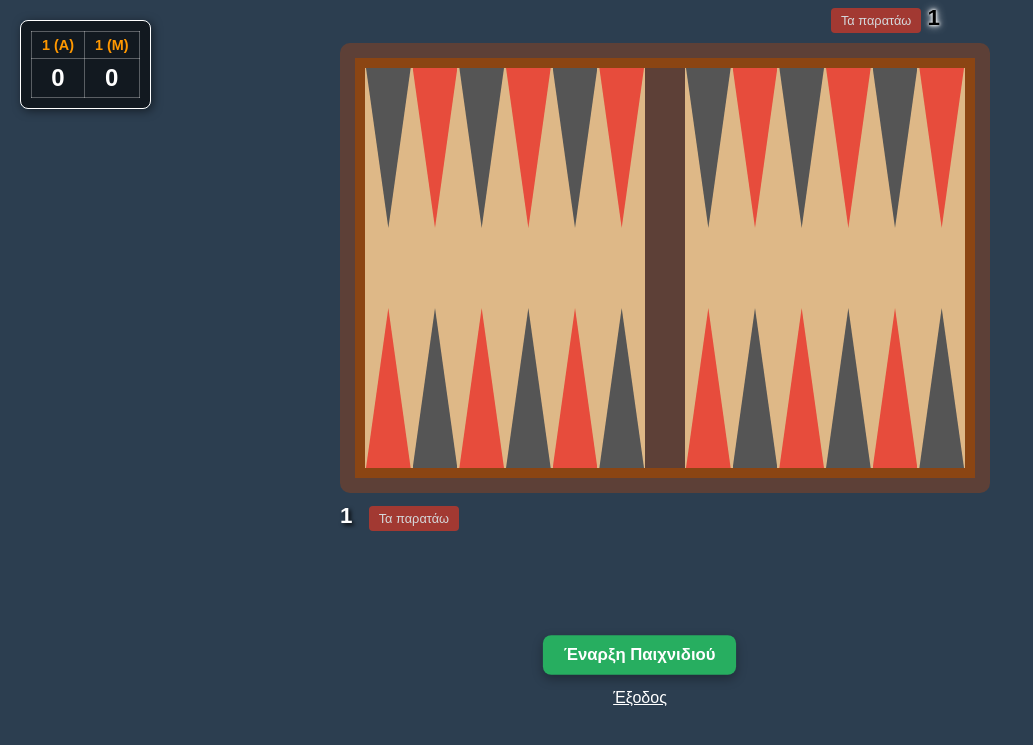
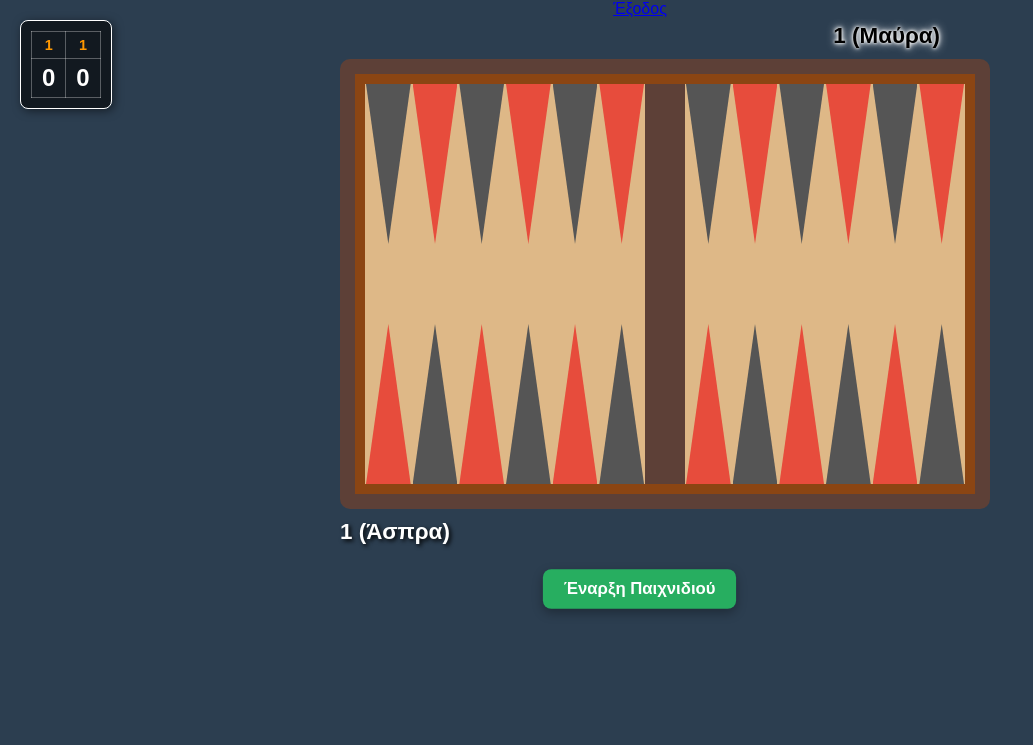
Before and after one commit to iee-ihu-gr-course1941/ADISE25_2020126, a PHP site: page /game.php in a window 1280 px wide. Shown: the top 745 px of the page, without its empty margins (0-1033 px from the left). Run offline with PHP 8.4, Linux system fonts and the light colour scheme; the visitor is signed in with stand-in values (Sample User, id 1); data comes from the database, SQL or seed files in the repository.

Commit message:
Update game.php

```diff
--- a/game.php
+++ b/game.php
@@ -3,131 +3,121 @@
 require_once "lib/dbconnect.php";
 session_start();
 
-// 1. ΕΛΕΓΧΟΣ ΑΣΦΑΛΕΙΑΣ:
-// Αν δεν υπάρχουν τα ονόματα που έστειλε το login.php, τότε ο χρήστης μπήκε παράνομα.
+// ΕΛΕΓΧΟΣ
 if (!isset($_SESSION['player1_name']) || !isset($_SESSION['player2_name'])) {
     $_SESSION['error'] = "Πρέπει να κάνετε Login για να παίξετε!";
     header("Location: login.php");
     exit();
 }
 
-// 2. ΑΡΧΙΚΟΠΟΙΗΣΗ ΠΑΙΧΝΙΔΙΟΥ (Τρέχει ΜΟΝΟ την πρώτη φορά που μπαίνεις μετά το Login)
-// Ελέγχουμε αν έχει οριστεί το 'player_white'. Αν όχι, σημαίνει ότι είναι νέο παιχνίδι.
+// ΑΡΧΙΚΟΠΟΙΗΣΗ
 if (!isset($_SESSION['player_white'])) {
-
-    // Παίρνουμε τα δεδομένα που αποθήκευσε ο "Αστυνομικός" (login.php)
     $p1_name = $_SESSION['player1_name'];
     $p2_name = $_SESSION['player2_name'];
     $choice  = isset($_SESSION['player1_color']) ? $_SESSION['player1_color'] : 'white';
 
-    // Ρύθμιση Session (Ποιος είναι ποιος)
     if ($choice === 'white') {
         $_SESSION['player_white'] = $p1_name;
         $_SESSION['player_black'] = $p2_name;
-        $_SESSION['my_color'] = 'white'; // Ξεκινάει αυτός που διάλεξε άσπρα
+        $_SESSION['my_color'] = 'white';
     } else {
         $_SESSION['player_black'] = $p1_name;
         $_SESSION['player_white'] = $p2_name;
         $_SESSION['my_color'] = 'black';
     }
 
-    // >>> RESET ΒΑΣΗΣ ΔΕΔΟΜΕΝΩΝ <<<
-    // Αυτό τρέχει ΜΙΑ φορά στην αρχή, οπότε δεν θα μηδενίζει το σκορ στο refresh.
+    $mysqli->query("UPDATE game_status SET status='not active', p_turn=NULL, result=NULL, score_w=0, score_b=0, dice1=NULL, dice2=NULL");
+    $mysqli->query("DELETE FROM board");
+}
+?>
 
-    // α) Μηδενισμός Σκορ και Κατάστασης
-    $sql_reset_status = "UPDATE game_status SET status='not active', p_turn='W', result=NULL, last_change=NOW(), score_w=0, score_b=0, dice1=NULL, dice2=NULL";
-    $mysqli->query($sql_reset_status);
-
-    // β) Καθαρισμός του Board
-    $sql_clear_board = "DELETE FROM board";
-    $mysqli->query($sql_clear_board);
-}
-
-// Από εδώ και κάτω συνεχίζει το HTML της σελίδας...
-?>
 <!DOCTYPE html>
-<html>
+<html lang="el">
 <head>
-    <title>Παιχνίδι Φεύγα</title>
-    <link rel="stylesheet" type="text/css" href="style.css?v=6">
+    <meta charset="UTF-8">
+    <title>Το Φεύγα μου</title>
+    <link rel="stylesheet" href="style.css?v=3">
     <script>
-        let myColor = "<?php echo isset($_SESSION['my_color']) ? $_SESSION['my_color'] : ''; ?>";
-
-        // ΝΕΟ: Ελέγχουμε αν έχει οριστεί το 'game_mode' στο session (θα το κάνουμε στο login.php)
-        const isHotseat = <?php echo (isset($_SESSION['game_mode']) && $_SESSION['game_mode'] === 'hotseat') ? 'true' : 'false'; ?>;
-
-        console.log("My Color is: " + myColor);
-        console.log("Mode Hotseat: " + isHotseat);
+        var myColor = "<?php echo $_SESSION['my_color']; ?>";
+        var isHotseat = <?php echo ($_SESSION['game_mode'] === 'hotseat') ? 'true' : 'false'; ?>;
+        var pWhite = "<?php echo $_SESSION['player_white']; ?>";
+        var pBlack = "<?php echo $_SESSION['player_black']; ?>";
     </script>
-    <script src="fevga.js" defer></script>
 </head>
 <body>
 
     <div id="scoreboard">
         <table>
-            <tr><th><?php echo $_SESSION['player_white']; ?> (A)</th><th><?php echo $_SESSION['player_black']; ?> (M)</th></tr>
-            <tr><td id="score-w">0</td><td id="score-b">0</td></tr>
+            <tr>
+                <th><?php echo $_SESSION['player_white']; ?></th>
+                <th><?php echo $_SESSION['player_black']; ?></th>
+            </tr>
+            <tr>
+                <td id="score-w">0</td>
+                <td id="score-b">0</td>
+            </tr>
         </table>
     </div>
 
+    <a href="logout.php" class="btn-exit-top">Έξοδος</a>
+
+
     <div class="game-wrapper">
+
         <div class="player-label top-right">
-            <button class="btn-surrender" onclick="surrender('black')">Τα παρατάω</button>
-            <span class="p-name"><?php echo $_SESSION['player_black']; ?></span>
-            <div id="turn-label-b" class="turn-box top">Είναι η σειρά σου</div>
+            <span id="turn-label-b" class="turn-active" style="display:none; margin-right:10px;">Παίζει τώρα</span>
+            <?php echo $_SESSION['player_black']; ?> (Μαύρα)
         </div>
 
         <div class="board">
-            <div class="half-board left">
+            <div class="half-board">
                 <div class="row top">
-                    <div class="point" id="p13"></div><div class="point" id="p14"></div>
-                    <div class="point" id="p15"></div><div class="point" id="p16"></div>
-                    <div class="point" id="p17"></div><div class="point" id="p18"></div>
+                    <div id="p13" class="point"></div><div id="p14" class="point"></div><div id="p15" class="point"></div>
+                    <div id="p16" class="point"></div><div id="p17" class="point"></div><div id="p18" class="point"></div>
                 </div>
                 <div class="row bottom">
-                    <div class="point" id="p12"></div><div class="point" id="p11"></div>
-                    <div class="point" id="p10"></div><div class="point" id="p9"></div>
-                    <div class="point" id="p8"></div><div class="point" id="p7"></div>
+                    <div id="p12" class="point"></div><div id="p11" class="point"></div><div id="p10" class="point"></div>
+                    <div id="p9" class="point"></div><div id="p8" class="point"></div><div id="p7" class="point"></div>
                 </div>
             </div>
+
             <div class="bar"></div>
-            <div class="half-board right">
+
+            <div class="half-board">
                 <div class="row top">
-                    <div class="point" id="p19"></div><div class="point" id="p20"></div>
-                    <div class="point" id="p21"></div><div class="point" id="p22"></div>
-                    <div class="point" id="p23"></div><div class="point" id="p24"></div>
+                    <div id="p19" class="point"></div><div id="p20" class="point"></div><div id="p21" class="point"></div>
+                    <div id="p22" class="point"></div><div id="p23" class="point"></div><div id="p24" class="point"></div>
                 </div>
                 <div class="row bottom">
-                    <div class="point" id="p6"></div><div class="point" id="p5"></div>
-                    <div class="point" id="p4"></div><div class="point" id="p3"></div>
-                    <div class="point" id="p2"></div><div class="point" id="p1"></div>
+                    <div id="p6" class="point"></div><div id="p5" class="point"></div><div id="p4" class="point"></div>
+                    <div id="p3" class="point"></div><div id="p2" class="point"></div><div id="p1" class="point"></div>
                 </div>
             </div>
         </div>
 
         <div class="player-label bottom-left">
-            <div id="turn-label-w" class="turn-box bottom">Είναι η σειρά σου</div>
-            <span class="p-name"><?php echo $_SESSION['player_white']; ?></span>
-            <button class="btn-surrender" onclick="surrender('white')">Τα παρατάω</button>
+            <?php echo $_SESSION['player_white']; ?> (Άσπρα)
+            <span id="turn-label-w" class="turn-active" style="display:none;">Παίζει τώρα</span>
         </div>
+
+        <div id="controls">
+            <div id="dice-display" style="display:none; margin-bottom: 15px;">
+                <div class="dice-box" id="d1">-</div>
+                <div class="dice-box" id="d2">-</div>
+            </div>
+
+            <button id="btn-start-game" onclick="startGame()">Έναρξη Παιχνιδιού</button>
+            <button id="btn-roll-first" onclick="rollFirst()" style="display:none;">🎲 Ποιος παίζει πρώτος;</button>
+            <button id="btn-roll" onclick="rollDice()" style="display:none;">Ρίξε τα Ζάρια!</button>
+
+            <div id="game-controls" style="display:none; margin-top:15px;">
+                <button onclick="resetGame()" class="btn-secondary">Νέο Παιχνίδι</button>
+                <button onclick="updateAll()" class="btn-secondary">Ανανέωση</button>
+            </div>
+        </div>
+
     </div>
 
-    <div id="dice-container">
-        <button id="btn-roll" onclick="rollDice()" display="none">Ρίξε τα Ζάρια!</button>
-        <div id="dice-display" style="display:none;">
-            <div class="dice-box" id="d1">?</div><div class="dice-box" id="d2">?</div>
-        </div>
-    </div>
-
-    <div id="controls">
-        <button id="btn-start-game" onclick="startGame()">Έναρξη Παιχνιδιού</button>
-        <div id="game-controls" style="display:none;">
-            <button onclick="resetGame()">Νέο Παιχνίδι (Reset)</button>
-            <button onclick="updateAll()">Ανανέωση</button>
-        </div>
-        <br>
-        <a href="logout.php" style="color: white; display:inline-block; margin-top:15px;">Έξοδος</a>
-    </div>
-
+    <script src="fevga.js?v=12"></script>
 </body>
 </html>
```
